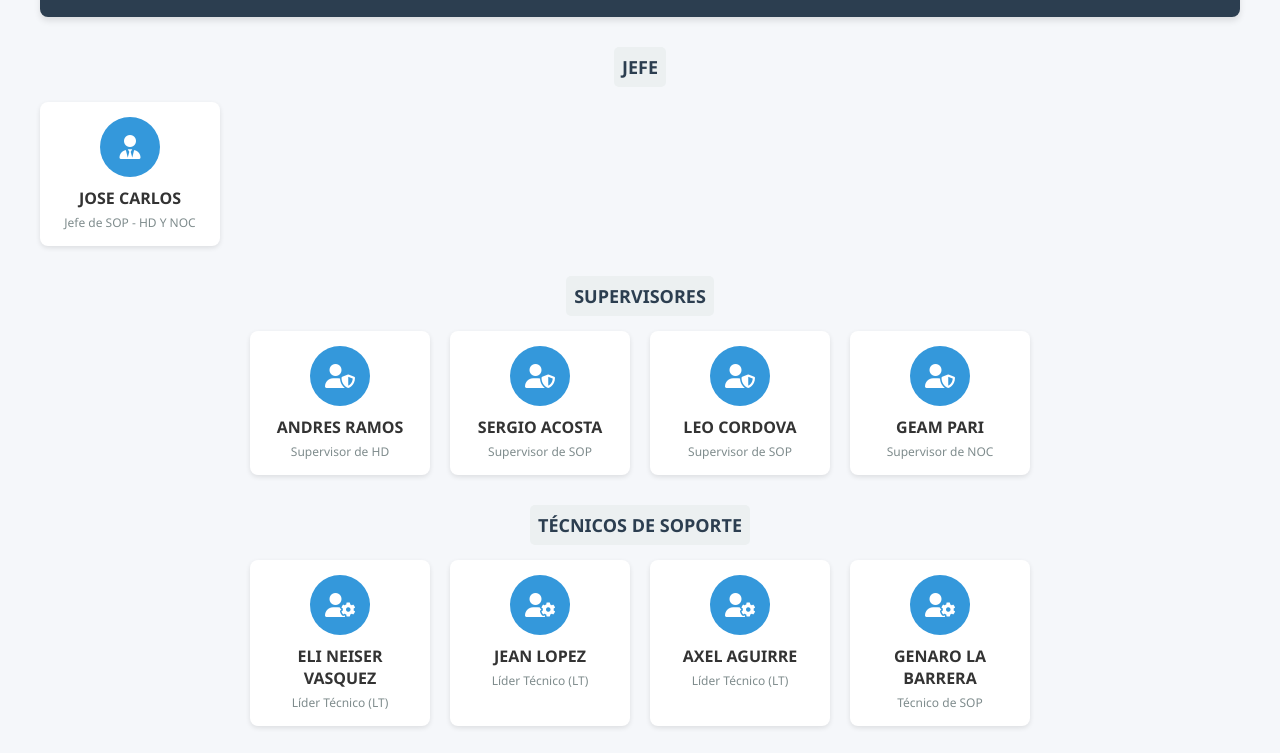
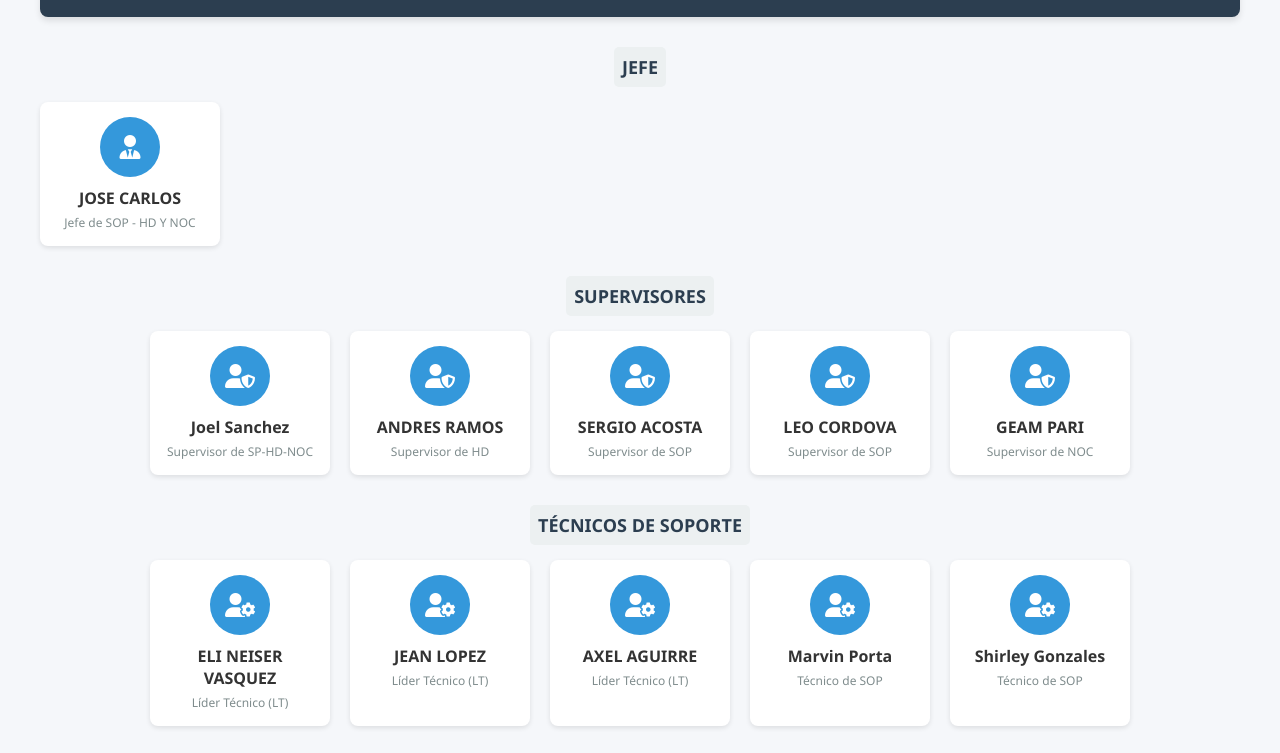
Before and after one commit to Nva-15/Organigrama_soporte_ngr, a plain HTML site: page index.html in a window 1280 px wide. Shown: the part 160-913 px from the top of the page. Drawn offline with Linux system fonts and the light colour scheme.

Commit message:
primer commit real

```diff
--- a/index.html
+++ b/index.html
@@ -32,6 +32,11 @@
       <div class="nivel">
         <div class="nivel-titulo">SUPERVISORES</div>
         <div class="miembros-horizontal">
+          <div class="miembro" onclick="mostrarPerfil('andres-ramos')">
+            <div class="avatar"><i class="fas fa-user-shield"></i></div>
+            <div class="nombre">Joel Sanchez</div>
+            <div class="cargo">Supervisor de SP-HD-NOC</div>
+          </div>
           <div class="miembro" onclick="mostrarPerfil('andres-ramos')">
             <div class="avatar"><i class="fas fa-user-shield"></i></div>
             <div class="nombre">ANDRES RAMOS</div>
@@ -74,9 +79,14 @@
             <div class="nombre">AXEL AGUIRRE</div>
             <div class="cargo">Líder Técnico (LT)</div>
           </div>
-          <div class="miembro" onclick="mostrarPerfil('genaro-barrera')">
+          <div class="miembro" onclick="mostrarPerfil('marvin-porta')">
             <div class="avatar"><i class="fas fa-user-cog"></i></div>
-            <div class="nombre">GENARO LA BARRERA</div>
+            <div class="nombre">Marvin Porta</div>
+            <div class="cargo">Técnico de SOP</div>
+          </div>
+          <div class="miembro" onclick="mostrarPerfil('shirley-gonzales')">
+            <div class="avatar"><i class="fas fa-user-cog"></i></div>
+            <div class="nombre">Shirley Gonzales</div>
             <div class="cargo">Técnico de SOP</div>
           </div>
         </div>
--- a/js/script.js
+++ b/js/script.js
@@ -73,14 +73,23 @@ const equipo = {
       ingreso: '10/09/2020',
       foto: 'img/neiser.png'
     },
-    'genaro-barrera': {
-      nombre: 'GENARO LA BARRERA',
+    'marvin-porta': {
+      nombre: 'Marvin Porta',
       cargo: 'Técnico de Soporte',
       descripcion: 'Soporte técnico de primer nivel con amplia experiencia.',
       hobby: 'Pesca y carpintería',
       cumpleanos: '19/05/1984',
       ingreso: '03/03/2013',
       foto: 'img/neiser.png'
+    },
+    'shirley-gonzales': {
+      nombre: 'Shirley Gonzales',
+      cargo: 'Técnico de Soporte',
+      descripcion: 'Soporte técnico de primer nivel con amplia experiencia.',
+      hobby: 'Pesca y carpintería',
+      cumpleanos: '19/05/1984',
+      ingreso: '03/03/2013',
+      foto: 'img/shirley.png'
     },
     'naim-cuya': {
       nombre: 'NAIM CUYA',
```
Also changed, not shown: img/shirley.png (added).
